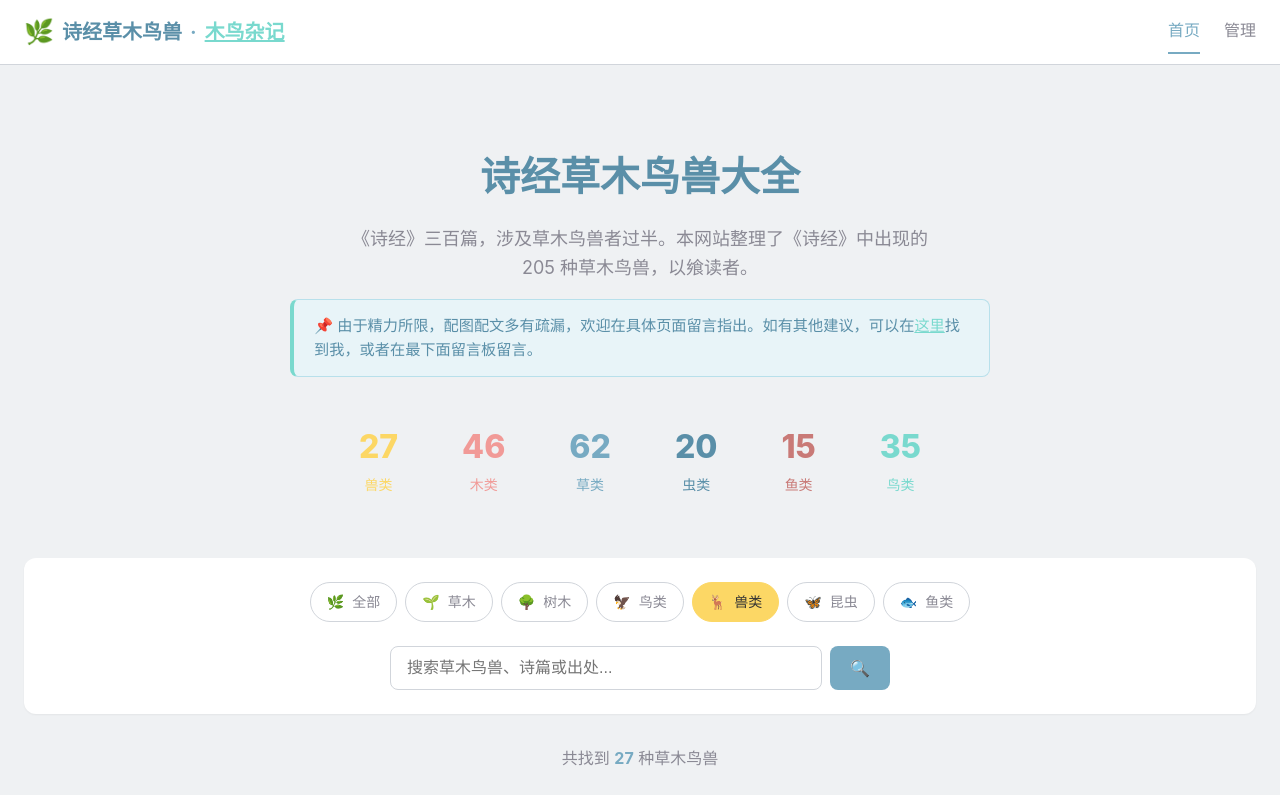
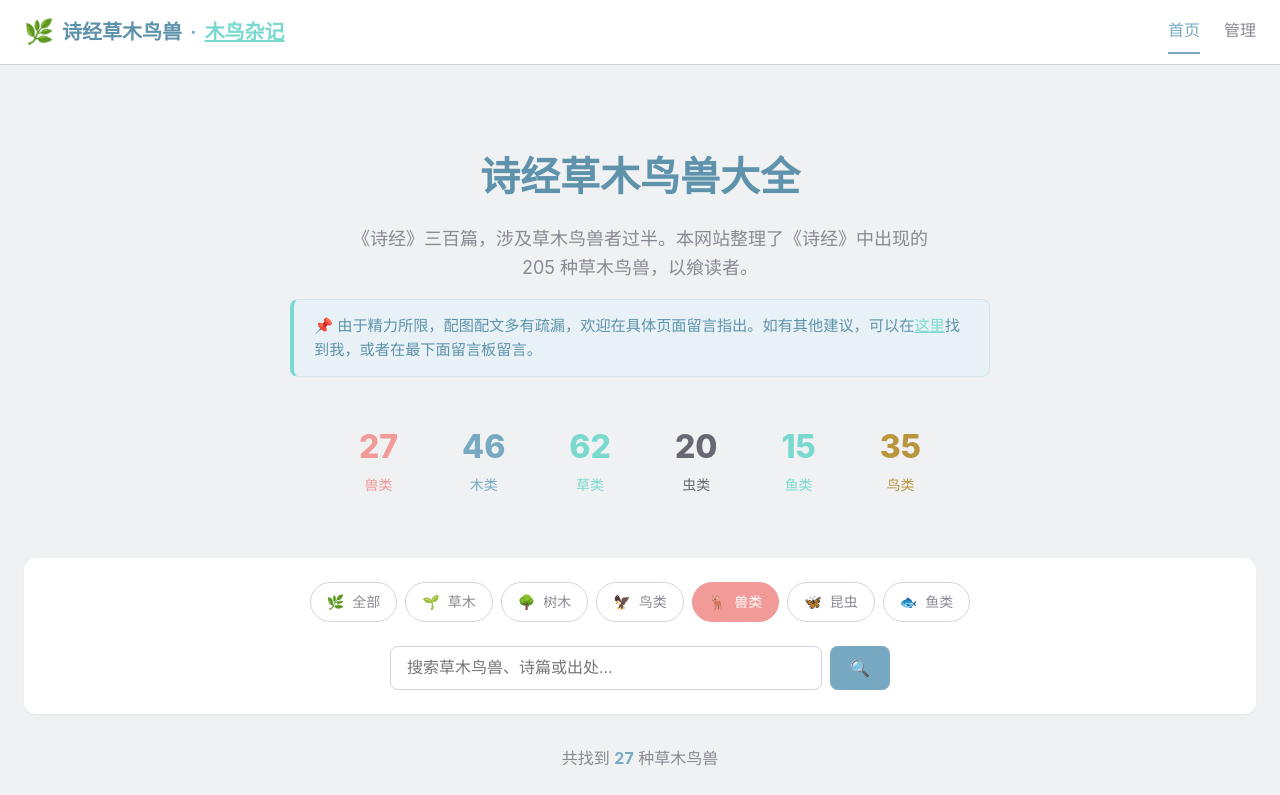
Before and after one commit to songpengwei/shijing-things, a FastAPI app: a page that uses shijing_things/templates/base.html in a window 1280 px wide. Shown: the top 795 px of the page. Run offline with FastAPI, Linux system fonts and the light colour scheme; data that the repository does not hold is empty.

Commit message:
Unify site theme colors

```diff
--- a/shijing_things/static/css/style.css
+++ b/shijing_things/static/css/style.css
@@ -1,8 +1,8 @@
 /* ===== 基础样式 ===== */
 :root {
     --color-primary: #77AAC2;
-    --color-primary-dark: #5a8fa8;
-    --color-primary-light: #e8f4f8;
+    --color-primary-dark: #5F93AB;
+    --color-primary-light: #E8F2F6;
 
     --color-cao: #79D9CE;
     --color-mu: #77AAC2;
@@ -16,10 +16,27 @@
     --color-text: #696773;
     --color-text-light: #8a8994;
     --color-border: #d1d5db;
+    --color-border-soft: #e2e5e9;
+    --color-bg-soft: #f7f8f9;
+    --color-bg-muted: #e3e6ea;
+    --color-mask: rgba(105, 103, 115, 0.5);
+    --color-shadow: rgb(105 103 115 / 0.12);
+    --color-cao-soft: rgba(121, 217, 206, 0.18);
+    --color-mu-soft: rgba(119, 170, 194, 0.18);
+    --color-niao-soft: rgba(252, 215, 101, 0.22);
+    --color-shou-soft: rgba(241, 154, 151, 0.2);
+    --color-shou-soft-strong: rgba(241, 154, 151, 0.32);
+    --color-chong-soft: rgba(105, 103, 115, 0.12);
+    --color-cao-ring: rgba(121, 217, 206, 0.15);
+    --color-cao-deep: #58BCAE;
+    --color-mu-deep: #5F93AB;
+    --color-niao-deep: #B9963E;
+    --color-shou-deep: #C97E7C;
+    --color-chong-deep: #555260;
 
-    --shadow-sm: 0 1px 2px 0 rgb(0 0 0 / 0.05);
-    --shadow: 0 4px 6px -1px rgb(0 0 0 / 0.1);
-    --shadow-lg: 0 10px 15px -3px rgb(0 0 0 / 0.1);
+    --shadow-sm: 0 1px 2px 0 rgb(105 103 115 / 0.06);
+    --shadow: 0 4px 6px -1px rgb(105 103 115 / 0.12);
+    --shadow-lg: 0 10px 15px -3px rgb(105 103 115 / 0.14);
 
     --radius: 12px;
     --radius-sm: 8px;
@@ -154,10 +171,10 @@ body {
 
 .hero-note {
     font-size: 0.95rem;
-    color: #5a8fa8;
-    background: #e8f4f8;
-    border: 1px solid #b8e0eb;
-    border-left: 4px solid #79D9CE;
+    color: var(--color-mu-deep);
+    background: var(--color-primary-light);
+    border: 1px solid var(--color-mu-soft);
+    border-left: 4px solid var(--color-cao);
     padding: 0.875rem 1.25rem;
     border-radius: var(--radius-sm);
     max-width: 700px;
@@ -207,20 +224,20 @@ body {
 }
 
 /* 统计数字蓝绿+红黄四色间隔配色 */
-.stat-草 .stat-number { color: #77AAC2; }  /* 蓝 */
-.stat-木 .stat-number { color: #F19A97; }  /* 红 */
-.stat-鸟 .stat-number { color: #79D9CE; }  /* 绿 */
-.stat-兽 .stat-number { color: #FCD765; }  /* 黄 */
-.stat-虫 .stat-number { color: #5a8fa8; }  /* 蓝绿 */
-.stat-鱼 .stat-number { color: #c97a77; }  /* 红橙 */
+.stat-草 .stat-number { color: var(--color-cao); }
+.stat-木 .stat-number { color: var(--color-mu); }
+.stat-鸟 .stat-number { color: var(--color-niao-deep); }
+.stat-兽 .stat-number { color: var(--color-shou); }
+.stat-虫 .stat-number { color: var(--color-chong); }
+.stat-鱼 .stat-number { color: var(--color-yu); }
 
 /* 统计标签也使用相同颜色 */
-.stat-草 .stat-label { color: #77AAC2; }
-.stat-木 .stat-label { color: #F19A97; }
-.stat-鸟 .stat-label { color: #79D9CE; }
-.stat-兽 .stat-label { color: #FCD765; }
-.stat-虫 .stat-label { color: #5a8fa8; }
-.stat-鱼 .stat-label { color: #c97a77; }
+.stat-草 .stat-label { color: var(--color-cao); }
+.stat-木 .stat-label { color: var(--color-mu); }
+.stat-鸟 .stat-label { color: var(--color-niao-deep); }
+.stat-兽 .stat-label { color: var(--color-shou); }
+.stat-虫 .stat-label { color: var(--color-chong); }
+.stat-鱼 .stat-label { color: var(--color-yu); }
 
 /* ===== 筛选区域 ===== */
 .filter-section {
@@ -267,39 +284,40 @@ body {
 
 /* 分类按钮选中时使用对应颜色 */
 .category-btn-all.active {
-    background: #77AAC2;
-    border-color: #77AAC2;
+    background: var(--color-mu);
+    border-color: var(--color-mu);
 }
 
 .category-btn-草.active {
-    background: #77AAC2;
-    border-color: #77AAC2;
+    background: var(--color-cao);
+    border-color: var(--color-cao);
 }
 
 .category-btn-木.active {
-    background: #F19A97;
-    border-color: #F19A97;
+    background: var(--color-mu);
+    border-color: var(--color-mu);
 }
 
 .category-btn-鸟.active {
-    background: #79D9CE;
-    border-color: #79D9CE;
+    background: var(--color-niao);
+    border-color: var(--color-niao);
+    color: var(--color-chong);
 }
 
 .category-btn-兽.active {
-    background: #FCD765;
-    border-color: #FCD765;
-    color: #333;
+    background: var(--color-shou);
+    border-color: var(--color-shou);
 }
 
 .category-btn-虫.active {
-    background: #5a8fa8;
-    border-color: #5a8fa8;
+    background: var(--color-chong);
+    border-color: var(--color-chong);
 }
 
 .category-btn-鱼.active {
-    background: #c97a77;
-    border-color: #c97a77;
+    background: var(--color-yu);
+    border-color: var(--color-yu);
+    color: var(--color-chong);
 }
 
 .search-box {
--- a/shijing_things/templates/detail.html
+++ b/shijing_things/templates/detail.html
@@ -186,7 +186,7 @@
 }
 
 .comment-login-actions .btn-wechat {
-    background: #07c160;
+    background: var(--color-cao);
     color: white;
     border: none;
 }
```
Also changed, not shown: other parts of shijing_things/static/css/style.css (+70 -70 lines), shijing_things/templates/login.html (+8 -8 lines), shijing_things/templates/manage.html (+8 -8 lines).
